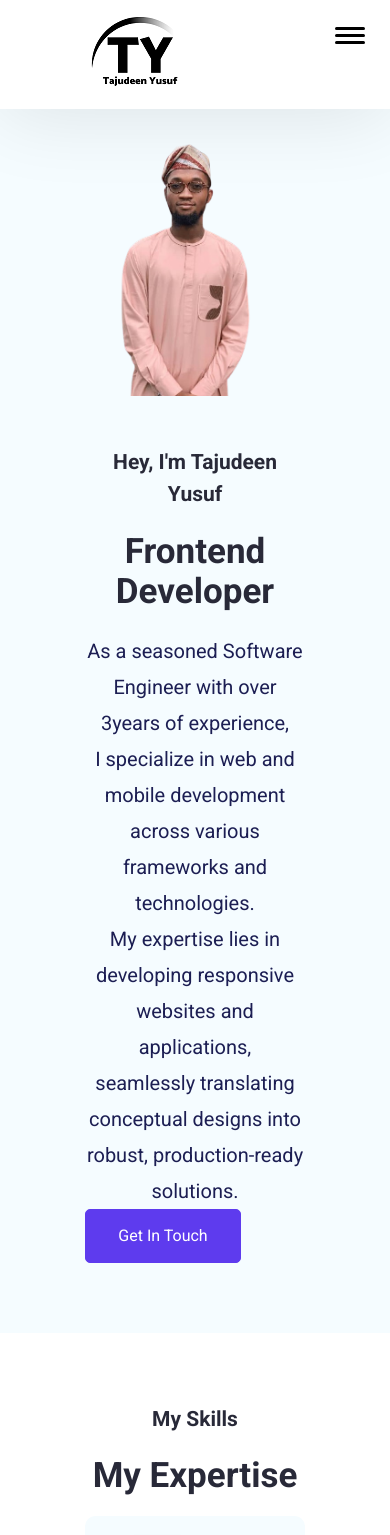
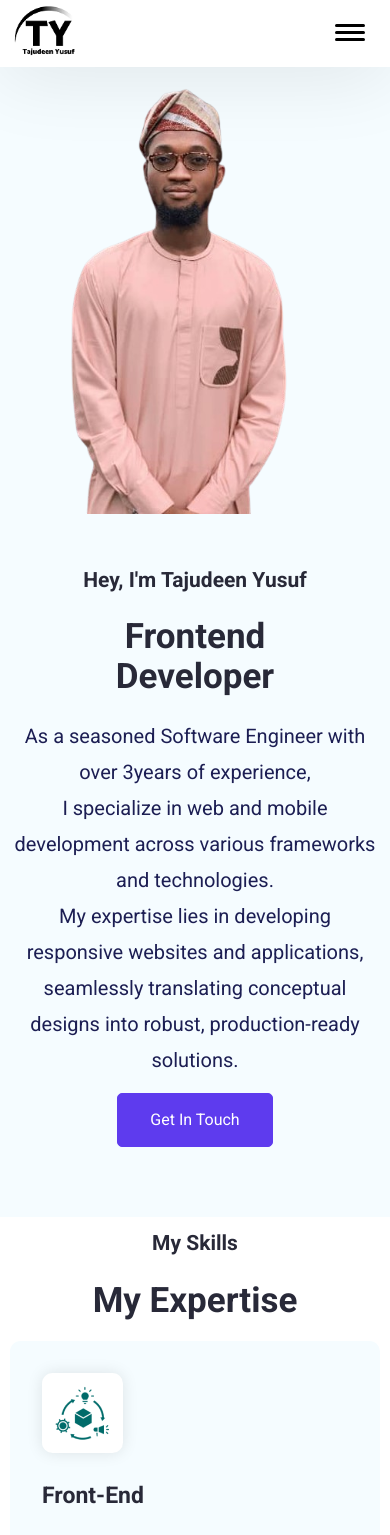
Before and after one commit to Alimyusstore/myPortfolio, a React (Create React App) app: page / in a window 390 px wide. Shown: the top 1535 px of the page. Built offline with nearby package versions, Linux system fonts and the light colour scheme.

Commit message:
i modified so padding error

```diff
--- a/src/App.css
+++ b/src/App.css
@@ -416,7 +416,7 @@ h2 {
   gap: 42.6px;
   flex: 1 0 0;
   border-radius: 8px;
-  border: 1.33px solid #006b6a;
+  border: 1.33px solid #006b6a90;
 }
 .testimonial--section--card--reviews {
   display: flex;
@@ -606,15 +606,24 @@ input[type="checkbox"] {
   .btn-outline-primary {
     display: none;
   }
+  .firstBtn{
+    margin-top:15px ;
+    display: flex;
+    justify-content: center;
+  }
   .hero--section {
     display: flex;
     flex-direction: column-reverse;
-    padding-bottom: 70px;
+    padding: 70px 10px;
+  }
+  .portfolio--section{
+    padding: 70px 10px;
   }
   .hero--section--title,
   .hero--section-description,
   .footer--content {
     text-align: center;
+    /* padding: 0; */
   }
   .skills--section--container,
   .about--section,
@@ -631,9 +640,11 @@ input[type="checkbox"] {
   .hero--section--content,
   .hero--section--content--box {
     align-items: center;
+
   }
   .portfolio--container-box {
     gap: 30px;
+
   }
   .skills--section,
   .testimonial--section,
@@ -642,14 +653,15 @@ input[type="checkbox"] {
     gap: 20px;
     padding-top: 70px;
     padding-bottom: 70px;
+    padding: 10px;
   }
   .about--section {
     gap: 20px;
-    padding-top: 0;
-    padding-bottom: 0;
+    padding: 0 15px;
+
   }
   .testimonial--section--card {
-    padding: 25px;
+    padding: 25px ;
   }
   .hero--section--title,
   .skills--section--heading,
@@ -687,7 +699,7 @@ input[type="checkbox"] {
   flex-direction: column;
   justify-content: space-around;
   position: absolute;
-  top: 25px;
+  top: 22px;
   right: 25px;
 }
 
@@ -701,9 +713,17 @@ input[type="checkbox"] {
 }
 
 @media screen and (max-width: 1200px) {
+  .navbar{
+    padding: 5px 10px;
+  }
+  .navLogo{
+    width: 70px;
+
+  }
   .nav__hamburger {
     display: flex;
     z-index: 200;
+
   }
   .navbar--items {
     display: flex;
--- a/src/Pages/Home/HeroSection.jsx
+++ b/src/Pages/Home/HeroSection.jsx
@@ -17,7 +17,7 @@ export default function HeroSection() {
             production-ready solutions.
           </p>
         </div>
-        <a href="https://wa.me/+2347015237423">
+        <a className="firstBtn" href="https://wa.me/+2347015237423">
           <button className="btn btn-primary">Get In Touch</button>
         </a>
       </div>
--- a/src/Pages/Home/Navbar.jsx
+++ b/src/Pages/Home/Navbar.jsx
@@ -35,7 +35,7 @@ function Navbar() {
   return (
     <nav className={`navbar ${navActive ? "active" : ""}`}>
       <div>
-        <img src="./img/mylogo.png" alt="Logoipsum" />
+        <img className="navLogo" src="./img/mylogo.png" alt="myLogo" />
       </div>
       <a
         className={`nav__hamburger ${navActive ? "active" : ""}`}
```
